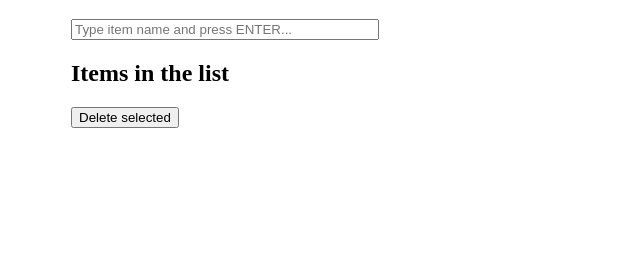
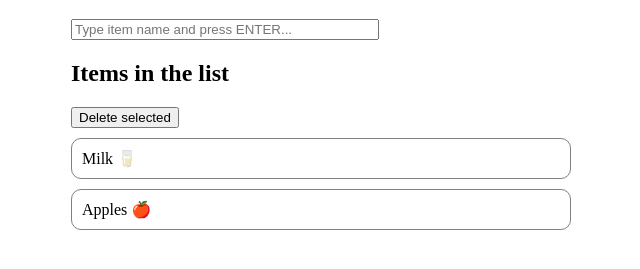
Before and after one commit to ecamellini/FS0522-U1-D12, a plain HTML site: page index.html in a window 1280 px wide. Shown: the part 61-330 px from the top of the page, without its empty margins (319-959 px from the left). Drawn offline with Linux system fonts and the light colour scheme.

Commit message:
Adding something on page load

```diff
--- a/index.html
+++ b/index.html
@@ -38,6 +38,20 @@
 </head>
 
 <body>
+  <script>
+    // Any code you write outside functions will be just executed whenever
+    // the script tag is encountered by the browser while rendering the HTML
+    // from top to bottom.
+
+    console.log(document.getElementById('list-items')) // null
+    // ^ This will be null because the tag #list-items does not exist yet.
+    // It is rendered later, is is below this tag in the HTML.
+
+    // And the following instructions will result in an error.
+    // document.getElementById('list-items').innerHTML += '<div class="list-item">Milk 🥛</div>'
+    // document.getElementById('list-items').innerHTML += '<div class="list-item">Apples 🍎</div>'
+  </script>
+
   <!--
   EXAMPLE INPUT TAGS
   <input type="text" />
@@ -72,6 +86,22 @@
     </div>
   </div>
   <script>
+
+    // On page load, we want to add two items to the list.
+    function onLoadActions() {
+      console.log(document.getElementById('list-items')) // null
+      document.getElementById('list-items').innerHTML += '<div class="list-item" onclick="onItemClick(event)">Milk 🥛</div>'
+      document.getElementById('list-items').innerHTML += '<div class="list-item" onclick="onItemClick(event)">Apples 🍎</div>'
+    }
+
+    // This will execute a function whenever the page finished loading.
+    window.onload = onLoadActions
+    // Using this, you will never encounter the issue of a tag that still does not exist.
+    // See example of this issue in the script tag at the beginning of the body.
+    // ADVICE:
+    // NEVER RUN CODE OUTSIDE FUNCTIONS IN THE JS THAT YOU RUN INSIDE YOUR BROWSER.
+    // IF YOU WANT TO RUN CODE WHENVER THE PAGE JUST LOADED -- use window.onload
+
     function handleKeyUpOnInput(eventData) {
       // This function accepts a parameter, we call it eventData.
       // It will be set to the value of the event data when
```
Lines whose indentation alone changed are shown as unchanged.
